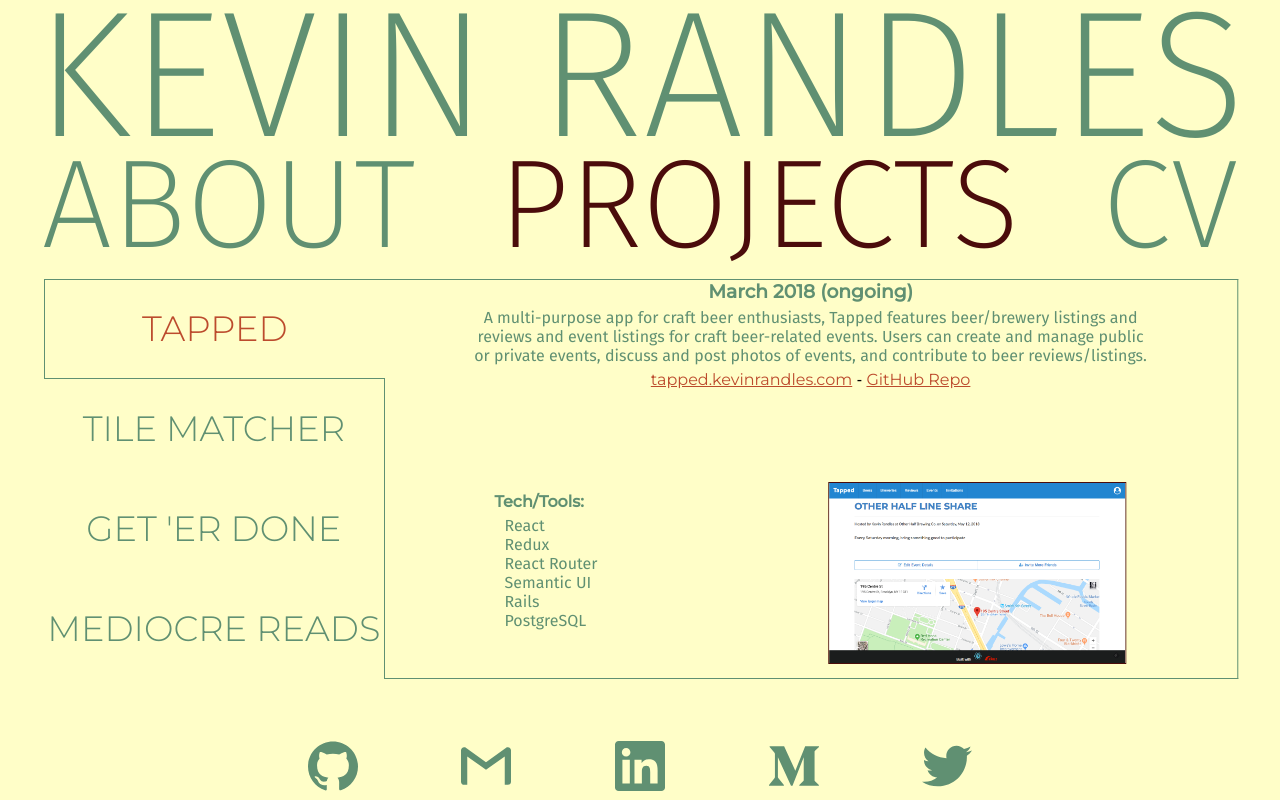
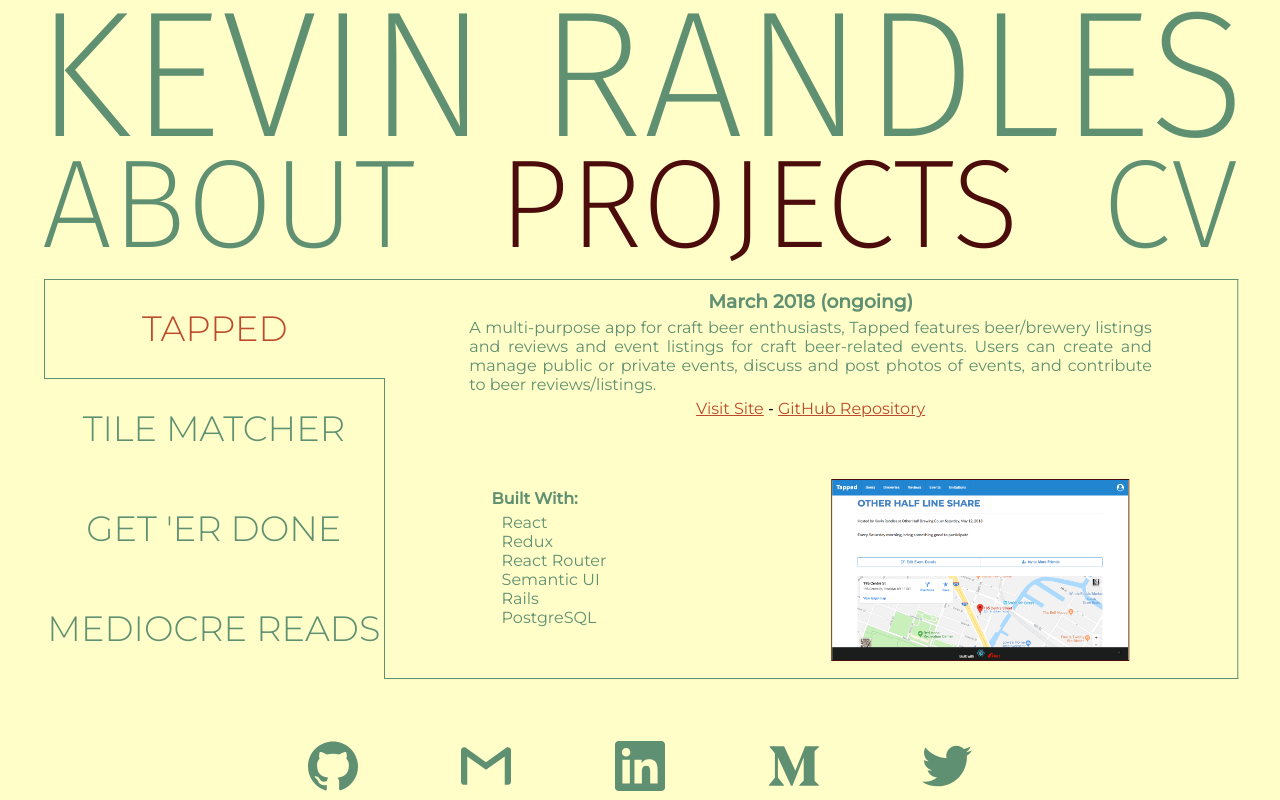
Before and after one commit to krandles/kevinrandles-dot-com, a React (Create React App) app: page / in a window 1280 px wide. Both pictures are taken after a click on the button "PROJECTS". Built offline with nearby package versions, Linux system fonts and the light colour scheme.

Commit message:
touching things up

```diff
--- a/public/index.html
+++ b/public/index.html
@@ -7,7 +7,7 @@
     <link rel="manifest" href="%PUBLIC_URL%/manifest.json">
     <link rel="shortcut icon" href="%PUBLIC_URL%/favicon.ico">
     <title>Kevin Randles | Full-Stack Web Developer</title>
-    <style>@import url('https://fonts.googleapis.com/css?family=Fira+Sans:200,400|Montserrat:300,400,500');</style>
+    <style>@import url('https://fonts.googleapis.com/css?family=Fira+Sans:200,300,400|Montserrat:300,400,500');</style>
   </head>
   <body>
     <noscript>
--- a/src/App.css
+++ b/src/App.css
@@ -60,7 +60,7 @@ h2 {
 .about h2 {
   margin-top: 20px;
   font-size: 2.5rem;
-  font-weight: 400;
+  font-weight: 300;
   font-family: 'Montserrat', sans-serif;
   /* border-bottom: 1px solid; */
   color: rgb(96,144,114);
@@ -70,8 +70,9 @@ h2 {
   /* display: inline-block; */
   font-family: 'Montserrat', sans-serif;
   font-size: 1.2rem;
-  font-weight: 400;
+  font-weight: 300;
   margin: 10px auto;
+  text-align: justify;
   /* max-width: 80%; */
 }
 
@@ -213,11 +214,13 @@ button:active:focus {
 }
 
 .resume a {
-  font-family: 'Fira Sans', sans-serif;
+  font-family: 'Montserrat', sans-serif;
   color: rgb(188,75,45);
 }
 
-
+.resume p {
+  font-family: 'Montserrat', sans-serif;
+}
 
 /* projects */
 
@@ -284,11 +287,13 @@ button:active:focus {
 
 .project-top {
   flex: 1;
+  margin-top: 10px;
 }
 
 .project-bottom {
   flex: 1;
   margin-top: 10px;
+  margin-bottom: 10px;
   display: flex;
   justify-content: space-around;
 }
@@ -296,6 +301,9 @@ button:active:focus {
 .project-details-component p {
   margin: 5px auto;
   max-width: 80%;
+  font-weight: 400;
+  text-align: justify;
+  font-family: 'Montserrat', sans-serif;
   font-weight: 400;
 }
 
@@ -329,9 +337,9 @@ button:active:focus {
   color: rgb(96,144,114);
 }
 
-.project-details-component li {
+/* .project-details-component li {
   font-family: "Fira Sans";
-}
+} */
 
 .project-image img {
   height: 180px;
@@ -445,7 +453,7 @@ button:active:focus {
 
 @media (min-width: 600px) and (max-width: 900px) {
   .App {
-    min-height: 95vh;
+    min-height: 93vh;
   }
 
   .about > p {
@@ -456,7 +464,11 @@ button:active:focus {
     line-height: 90%
   }
 
+  .project-details-component h4 {
+    max-width: 100%;
+  }
+
   .project-title > button {
-    font-size: 1.2em;
+    font-size: 2em;
   }
 }
--- a/src/components/ContentCV.js
+++ b/src/components/ContentCV.js
@@ -3,8 +3,8 @@ import React from 'react';
 const ContentCV = () => (
   <div className="main-content">
     <div className="resume">
-      <p>Coming Soon</p>
-      <p>In the meantime, <a href="/Kevin Randles Resume 2018.pdf">download</a> my resume.</p>
+      <p style={{ 'font-size': '2.5rem' }}>Coming Soon...</p>
+      <p style={{ 'font-size': '2rem' }}>In the meantime, <a href="/Kevin Randles Resume 2018.pdf">download</a> my resume.</p>
     </div>
   </div>
 );
--- a/src/components/ContentProjects.js
+++ b/src/components/ContentProjects.js
@@ -33,7 +33,7 @@ const projects = {
     githubLink: 'https://github.com/krandles/mediocre-reads-cli',
     hostedLink: '',
     hostedLinkText: '',
-    description: "A Ruby CLI app that interfaces with the Goodreads API, giving users the ability to search authors and books, and list books they've reviewed",
+    description: "A Ruby CLI app that interfaces with the Goodreads API, giving users the ability to search authors and books, and list books they've reviewed.",
     tech: ['Ruby', 'Nokogiri', 'Sinatra', 'SQLite'],
     date: 'January 2018',
     images: []
--- a/src/components/ProjectDetails.js
+++ b/src/components/ProjectDetails.js
@@ -8,13 +8,13 @@ const ProjectDetails = (props) => {
         <h3>{project.date}</h3>
         <p>{project.description}</p>
         <div className="project-links">
-          {project.hostedLink ? <span><a href={project.hostedLink}>{project.hostedLinkText}</a> - </span> : null }
-          <span><a href={project.githubLink}>GitHub Repo</a></span>
+          {project.hostedLink ? <span><a href={project.hostedLink}>Visit Site</a> - </span> : null }
+          <span><a href={project.githubLink}>GitHub Repository</a></span>
         </div>
       </div>
       <div className="project-bottom">
         <div className="project-tools">
-          <h4>Tech/Tools:</h4>
+          <h4>Built With:</h4>
           <ul>
             {project.tech.map(t => <li key={t}>{t}</li>)}
           </ul>
```
